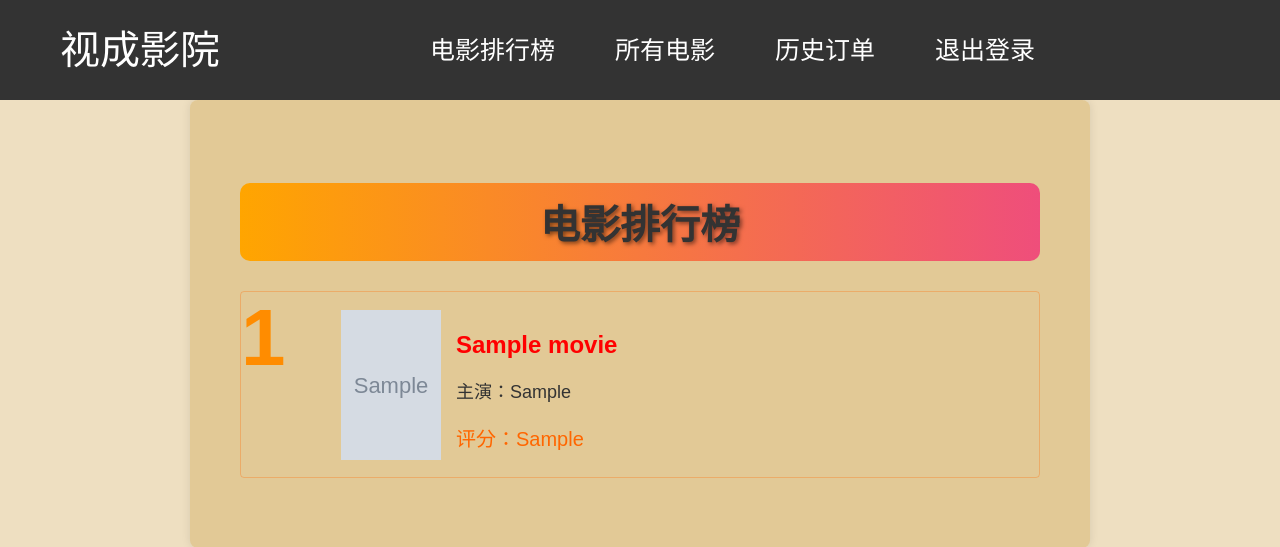
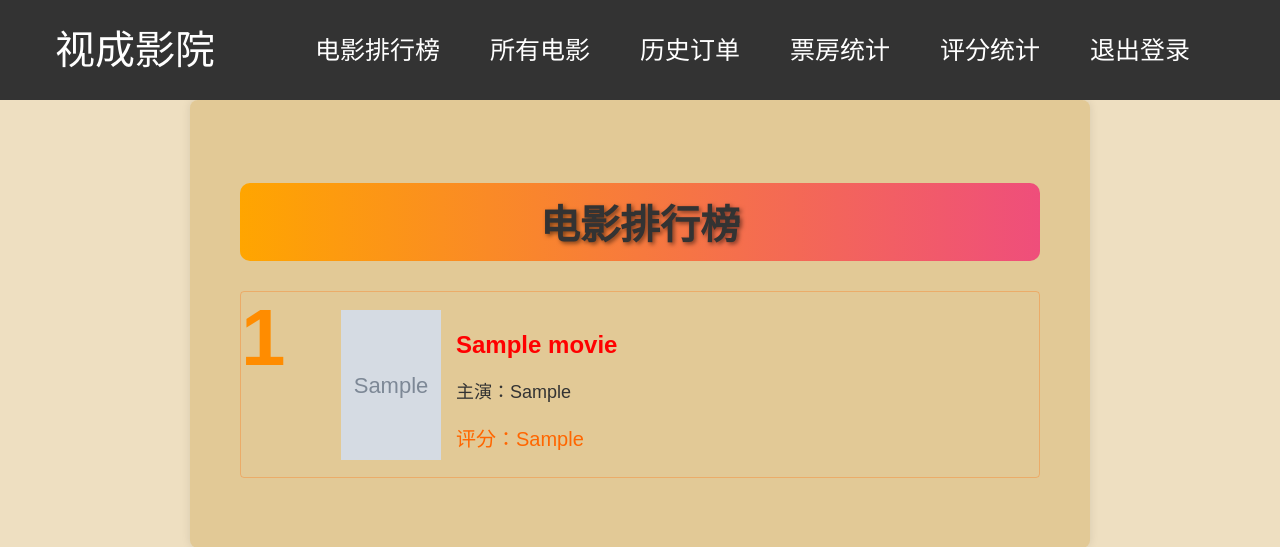
Before and after one commit to TangerineStarrySky/2024Spring-DBPJ, a Django app: page /cinema/ranking/1/ in a window 1280 px wide. Shown: the top 547 px of the page. Run offline with Django 4.2, Linux system fonts and the light colour scheme; tables that the repository leaves empty hold one stand-in row (values such as "Sample post"); grey boxes marked "Sample" are stand-in pictures.

Commit message:
在导航栏中区分1号用户（管理员）与普通用户

```diff
--- a/cinema/templates/index.html
+++ b/cinema/templates/index.html
@@ -13,6 +13,12 @@
         <a href="{% url 'ranking' user.user_id %}">电影排行榜</a>
         <a href="{% url 'movies' user.user_id %}">所有电影</a>
         <a href="{% url 'history' user.user_id %}">历史订单</a>
+
+        {% if user.user_id == 1 %}
+            <a href="{% url 'box_office' %}">票房统计</a>
+            <a href="{% url 'score' %}">评分统计</a>
+        {% endif %}
+
         <a href="{% url 'welcome' %}">退出登录</a>
         <div class="username">用户：{{ user.username }}</div>
     </div>
--- a/cinema/templates/movie_info.html
+++ b/cinema/templates/movie_info.html
@@ -14,6 +14,12 @@
         <a href="{% url 'ranking' user.user_id %}">电影排行榜</a>
         <a href="{% url 'movies' user.user_id %}">所有电影</a>
         <a href="{% url 'history' user.user_id %}">历史订单</a>
+
+        {% if user.user_id == 1 %}
+            <a href="{% url 'box_office' %}">票房统计</a>
+            <a href="{% url 'score' %}">评分统计</a>
+        {% endif %}
+
         <a href="{% url 'welcome' %}">退出登录</a>
         <div class="username">用户：{{ user.username }}</div>
     </div>
--- a/cinema/templates/ranking_list.html
+++ b/cinema/templates/ranking_list.html
@@ -13,6 +13,12 @@
         <a href="{% url 'ranking' user.user_id %}">电影排行榜</a>
         <a href="{% url 'movies' user.user_id %}">所有电影</a>
         <a href="{% url 'history' user.user_id %}">历史订单</a>
+
+        {% if user.user_id == 1 %}
+            <a href="{% url 'box_office' %}">票房统计</a>
+            <a href="{% url 'score' %}">评分统计</a>
+        {% endif %}
+
         <a href="{% url 'welcome' %}">退出登录</a>
         <div class="username">用户：{{ user.username }}</div>
     </div>
--- a/static/css/navbar.css
+++ b/static/css/navbar.css
@@ -17,13 +17,15 @@
 
 .navbar .cinema_name {
     margin-left: 30px;
-    margin-right: 150px;
+    margin-right: 50px;
     line-height: 100px;
     text-align: center;
     font-size: 40px;
 }
 .navbar .username {
-    margin-left: 70px;
+    float: right;
+    padding-right: 40px;
+    margin-left: 30px;
 }
 
 .navbar a, .navbar div {
@@ -32,8 +34,8 @@
     color: white;
     line-height: 100px;
     text-align: center;
-    padding-left: 30px;
-    padding-right: 30px;
+    padding-left: 25px;
+    padding-right: 25px;
     text-decoration: none;
     transition: 0.3s;
 }
```
